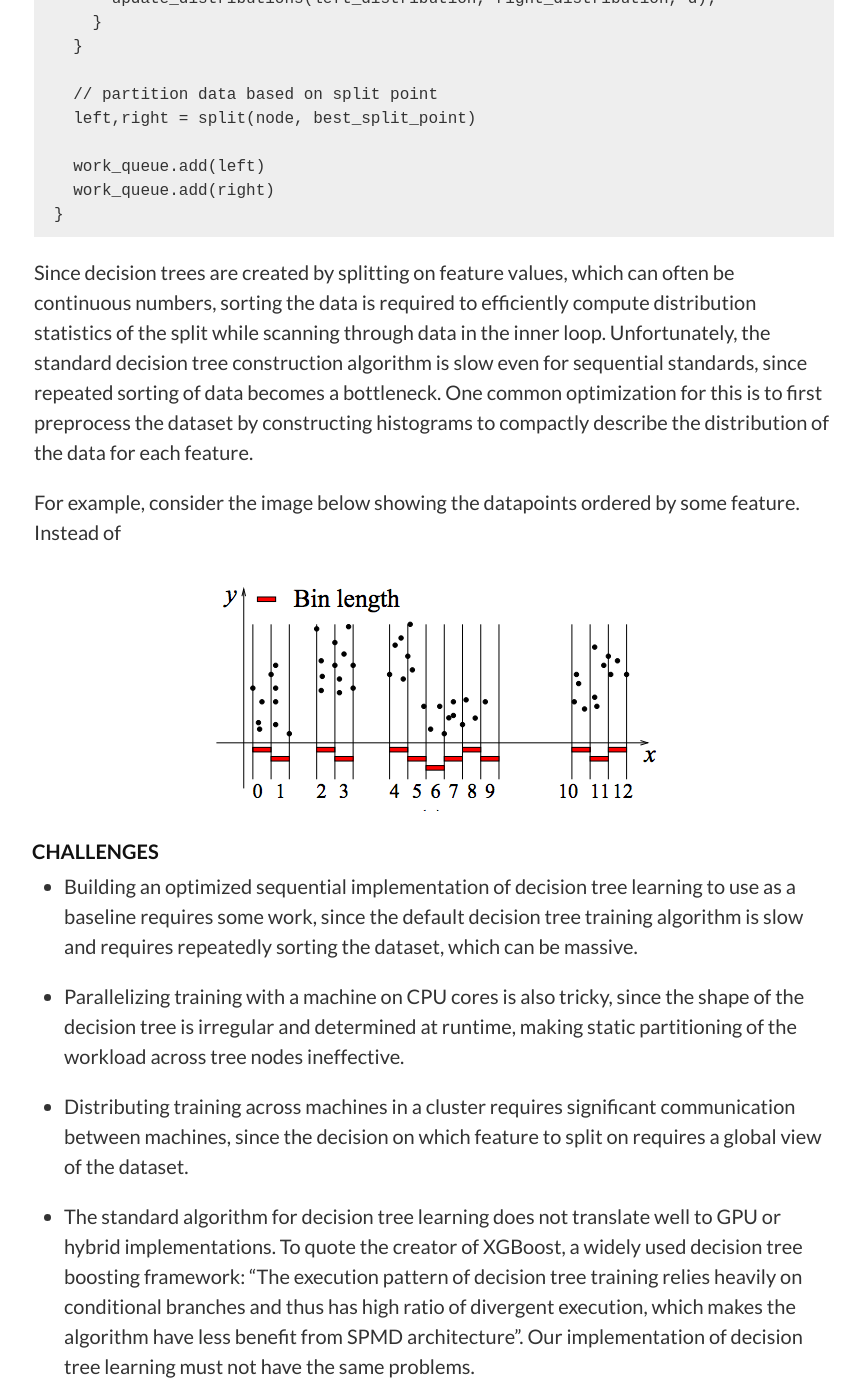
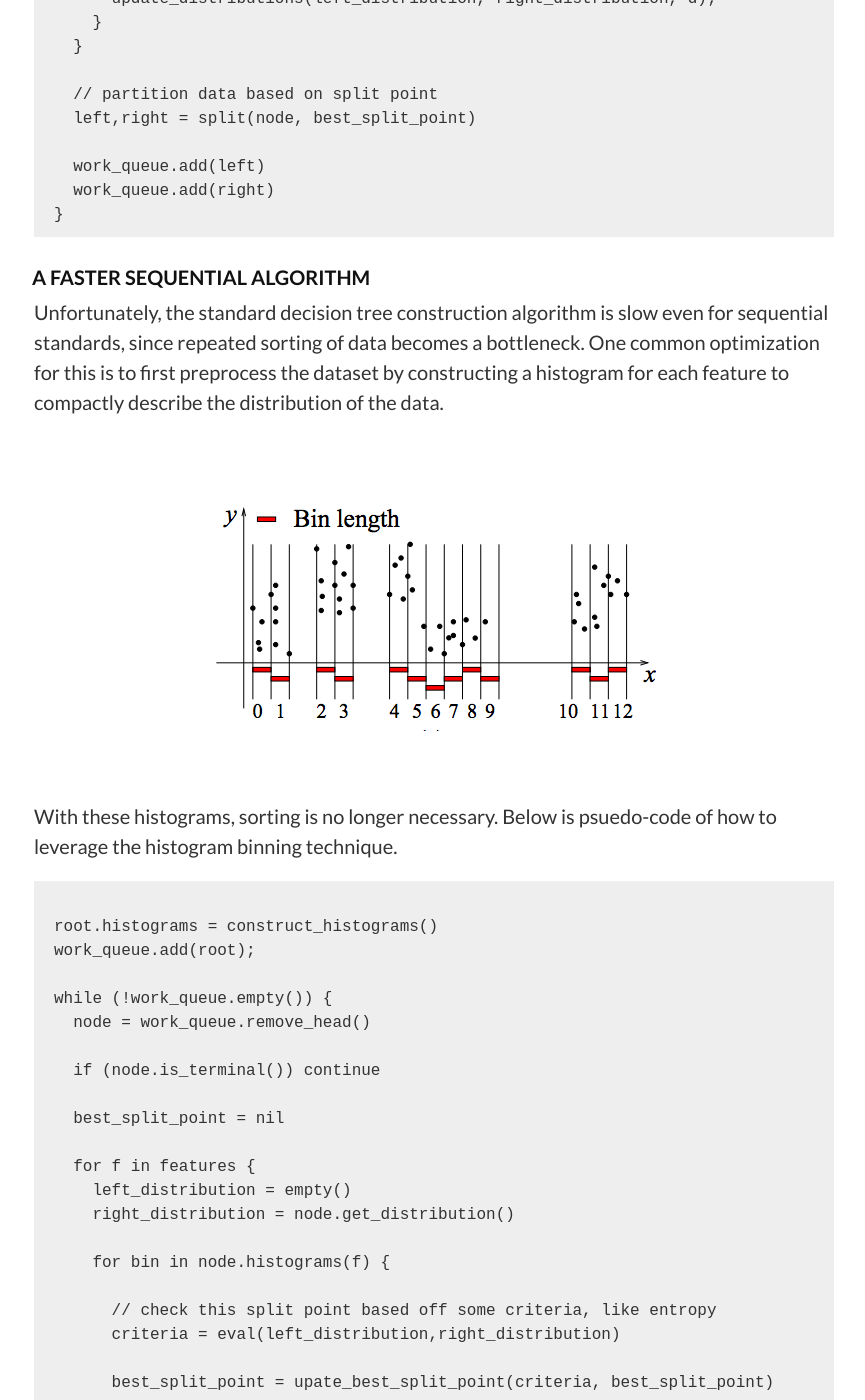
Before and after one commit to raypeng/DGBDT, a Jekyll site: the page built from index.md, in a window 1280 px wide and 1400 px high, scrolled down 4039 px. Shown: the whole window, without its empty margins (206-1071 px from the left). Built offline with Jekyll 4.4.1, drawn with Linux system fonts in a browser that asks for light colours; our own code applies the rules of GitHub Pages for plain Markdown files; some of the changed text lies outside the part shown.

Commit message:
backgrond done

```diff
--- a/index.md
+++ b/index.md
@@ -127,21 +127,71 @@ while (!work_queue.empty()) {
 }
 </pre>
 
-Since decision trees are created by splitting on feature values, which
-can often be continuous numbers, sorting the
-data is required to efficiently compute distribution statistics of
-the split while scanning through data in the inner loop. Unfortunately,
-the standard decision tree construction algorithm is slow even for sequential
-standards, since repeated sorting of data becomes a bottleneck. One common
+### A Faster Sequential Algorithm
+
+Unfortunately, the standard decision tree construction algorithm is slow even for
+sequential standards, since repeated sorting of data becomes a bottleneck. One common
 optimization for this is to first preprocess the dataset by constructing
-histograms to compactly describe the distribution of the data for each feature.
+a histogram for each feature to compactly describe the distribution of the data.
 
-For example, consider the image below showing the datapoints ordered by some
-feature. Instead of
+<br>
 
 ![Histogram binning](assets/hist_bin.png)
 
+<br>
+
+With these histograms, sorting is no longer necessary. Below is psuedo-code
+of how to leverage the histogram binning technique.
+
+<pre>
+
+root.histograms = construct_histograms()
+work_queue.add(root);
+
+while (!work_queue.empty()) {
+  node = work_queue.remove_head()
+
+  if (node.is_terminal()) continue
+
+  best_split_point = nil
+
+  for f in features {
+    left_distribution = empty()
+    right_distribution = node.get_distribution()
+
+    for bin in node.histograms(f) {
+
+      // check this split point based off some criteria, like entropy
+      criteria = eval(left_distribution,right_distribution)
+
+      best_split_point = upate_best_split_point(criteria, best_split_point)
+
+      update_distributions(left_distribution, right_distribution, bin);
+    }
+  }
+
+  left,right = split(node, best_split_point)
+
+  left.compute_histograms(node.histogram, best_split_point)
+
+  right.compute_histograms(node.histogram, best_split_point)
+
+  work_queue.add(left)
+  work_queue.add(right)
+
+}
+</pre>
+
+This eliminates sorting the data and also scans over histogram
+bins instead of data points. Since number of bins (set to a constant value like
+255) <<<< number of datapoints, this should provide a big performance when
+searching for split points. The main computation is now offloaded to building the initial
+histograms and constructing new histograms from old histograms. Our efforts in
+this project were to use parallelism to accelearte these two parts.
+
 ### Challenges
+
+To summarize, these are the challenges we face in this project:
 
 * Building an optimized sequential implementation of decision tree learning to use as
   a baseline requires some work, since the default decision tree training algorithm
@@ -179,38 +229,15 @@ To improve upon this, we implemented an algorithm that first builds a
 histogram of every feature that roughly captures the distribution statistics
 of the data. Using this algorithm, training roughly looks like this:
 
-<pre>
-build_histograms()
 
-while (!work_queue.empty()) {
-  node = work_queue.remove_head()
-
-  if (node.is_terminal()) continue
-
-  best_split_point = nil
-
-  for f in features {
-    for bin in node.histogram(f) {
-      check_best_split_point(best_split_point,f,bin)
-    }
-  }
-
-  left,right = split(node, best_split_point)
-
-  left.compute_histograms(node.histogram, best_split_point)
-  right.compute_histograms(node.histogram, best_split_point)
-
-  work_queue.add(left)
-  work_queue.add(right)
-
-}
-</pre>
 
 This eliminates sorting the data and also scans over histogram
 bins instead of data points. Since number of bins (set to a constant value like
 255) <<<< number of datapoints, this provides a big performance gain. The main
 computation is now offloaded to building the initial histograms and constructing new
-histograms from old histograms. To do this efficiently, we use an adaptive
+histograms from old histograms.
+
+To do this efficiently, we use an adaptive
 histogram construction algorithm from this
 [paper](https://www.microsoft.com/en-us/research/wp-content/uploads/2016/02/boosttreerank.pdf) and compute the left/right
 child histograms by first computing the smaller one, then performing histogram
```
